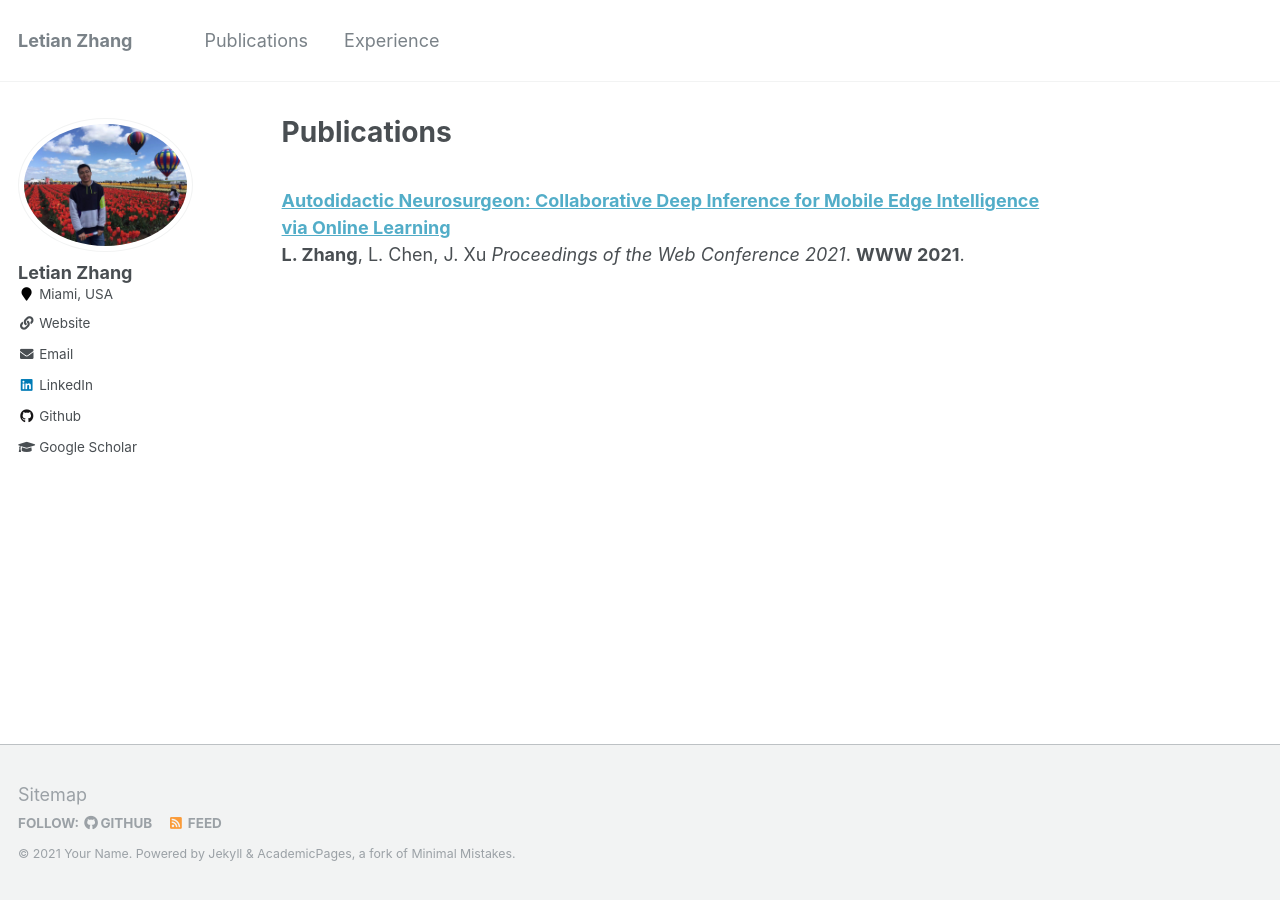
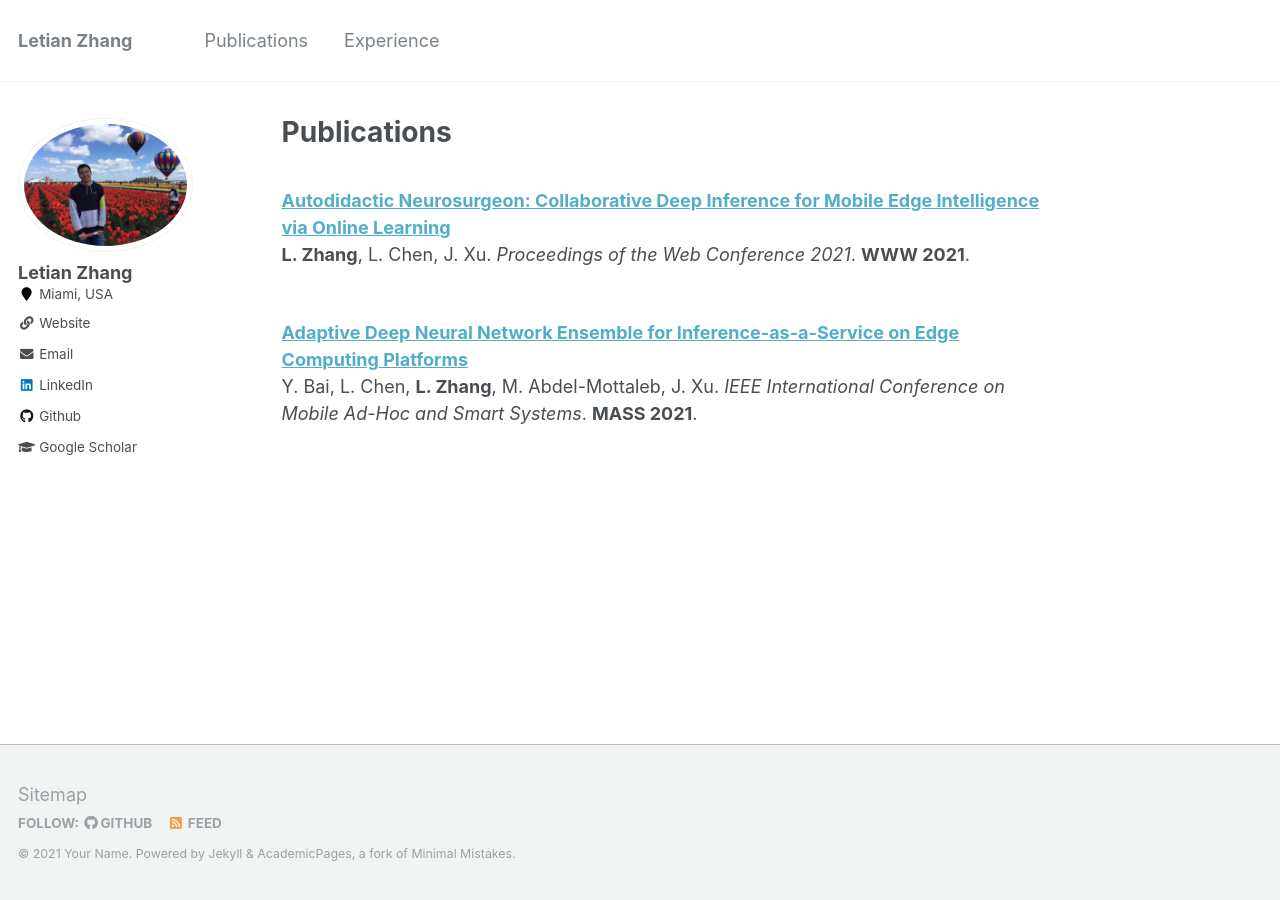
Before and after one commit to letian-zhang/letian-zhang.github.io, a Jekyll site: the page built from _pages/publications.md, in a window 1280 px wide. Built offline with Jekyll 4.4.1, drawn with Linux system fonts in a browser that asks for light colours.

Commit message:
Update publications.md

```diff
--- a/_pages/publications.md
+++ b/_pages/publications.md
@@ -6,5 +6,10 @@ author_profile: true
 
 <br>
 <b>[Autodidactic Neurosurgeon: Collaborative Deep Inference for Mobile Edge Intelligence via Online Learning](http://lantaoyu.com/publications/WWW21)</b> <br>
-**L. Zhang**, L. Chen, J. Xu
+**L. Zhang**, L. Chen, J. Xu.
 <i>Proceedings of the Web Conference 2021</i>. <b>WWW 2021</b>.
+
+<br>
+<b>[Adaptive Deep Neural Network Ensemble for Inference-as-a-Service on Edge Computing Platforms](http://lantaoyu.com/publications/WWW21)</b> <br>
+Y. Bai, L. Chen, **L. Zhang**, M. Abdel-Mottaleb, J. Xu.
+<i>IEEE International Conference on Mobile Ad-Hoc and Smart Systems</i>. <b>MASS 2021</b>.
```
